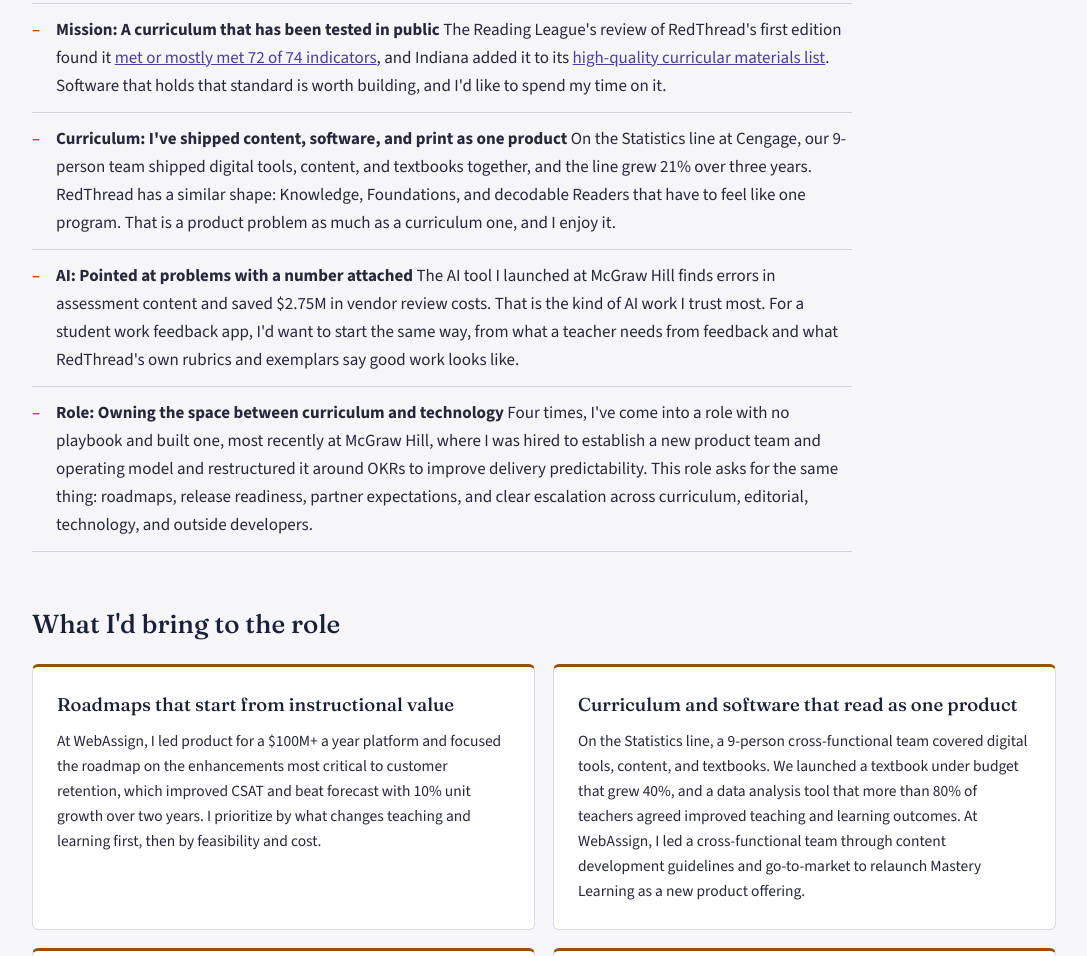
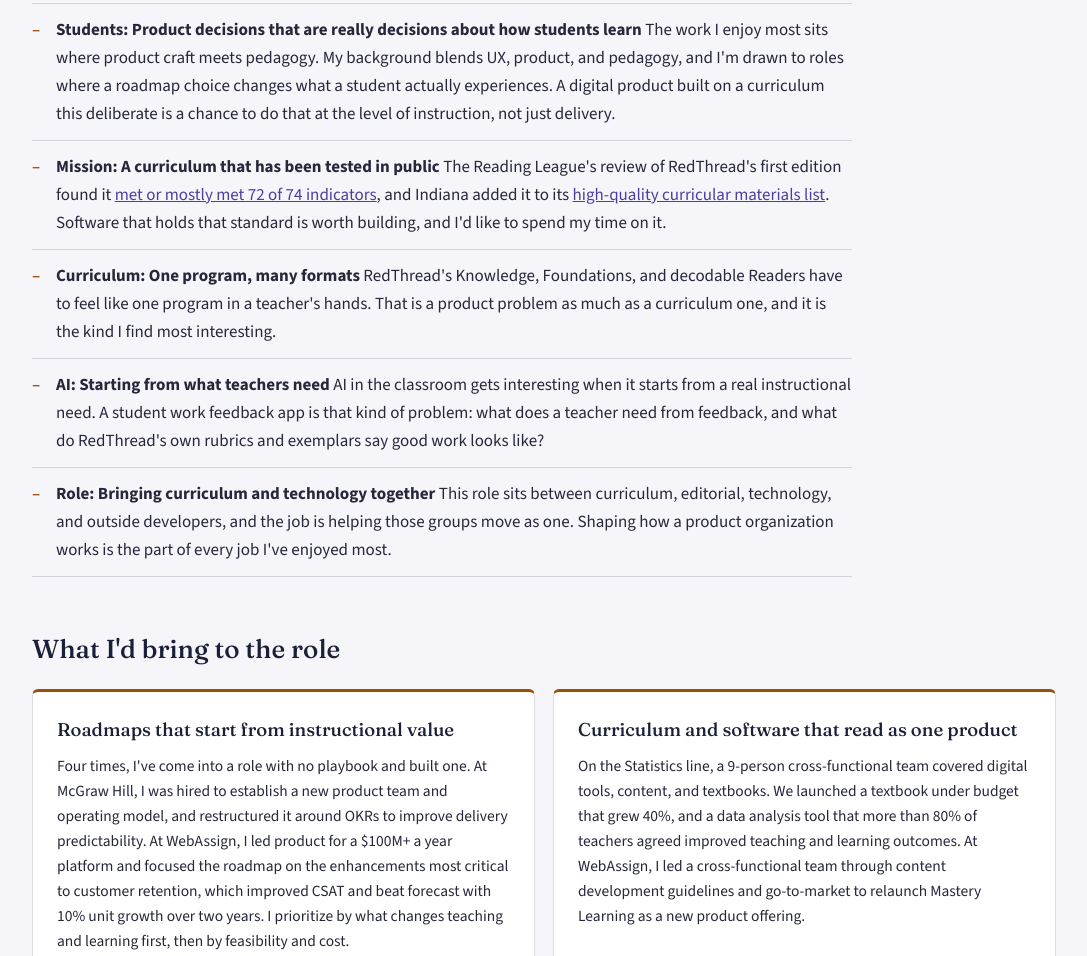
Before and after one commit to TrusProductGuy/TrusProductGuy.github.io, a plain HTML site: page lavinia/index.html in a window 1280 px wide. Shown: the part 853-1809 px from the top of the page, without its empty margins (96-1183 px from the left). Drawn offline with nearby package versions, Linux system fonts and the light colour scheme.

Commit message:
Separate Why (motivation) from What I'd bring (evidence) on Lavinia site
Co-Authored-By: Claude Sonnet 5.5 <noreply@anthropic.com>
Claude-Session: https://claude.ai/code/session_015UW84vFohKP9gVFm4iy3dW

```diff
--- a/lavinia/index.html
+++ b/lavinia/index.html
@@ -39,16 +39,18 @@ const CONFIG = {
 
   whyTitle: "Why Lavinia Group and why this role",
   whyBullets: [
+    "<strong>Students: Product decisions that are really decisions about how students learn</strong> The work I enjoy most sits where product craft meets pedagogy. My background blends UX, product, and pedagogy, and I'm drawn to roles where a roadmap choice changes what a student actually experiences. A digital product built on a curriculum this deliberate is a chance to do that at the level of instruction, not just delivery.",
     "<strong>Mission: A curriculum that has been tested in public</strong> The Reading League's review of RedThread's first edition found it <a style='color:#4A3F9E' href='https://k12coalition.com/?p=8517'>met or mostly met 72 of 74 indicators</a>, and Indiana added it to its <a style='color:#4A3F9E' href='https://k12coalition.com/news/indiana-department-of-education-approves-redthread-literacy-for-k-8-core-reading/'>high-quality curricular materials list</a>. Software that holds that standard is worth building, and I'd like to spend my time on it.",
-    "<strong>Curriculum: I've shipped content, software, and print as one product</strong> On the Statistics line at Cengage, our 9-person team shipped digital tools, content, and textbooks together, and the line grew 21% over three years. RedThread has a similar shape: Knowledge, Foundations, and decodable Readers that have to feel like one program. That is a product problem as much as a curriculum one, and I enjoy it.",
-    "<strong>AI: Pointed at problems with a number attached</strong> The AI tool I launched at McGraw Hill finds errors in assessment content and saved $2.75M in vendor review costs. That is the kind of AI work I trust most. For a student work feedback app, I'd want to start the same way, from what a teacher needs from feedback and what RedThread's own rubrics and exemplars say good work looks like.",
-    "<strong>Role: Owning the space between curriculum and technology</strong> Four times, I've come into a role with no playbook and built one, most recently at McGraw Hill, where I was hired to establish a new product team and operating model and restructured it around OKRs to improve delivery predictability. This role asks for the same thing: roadmaps, release readiness, partner expectations, and clear escalation across curriculum, editorial, technology, and outside developers."
+    "<strong>Curriculum: One program, many formats</strong> RedThread's Knowledge, Foundations, and decodable Readers have to feel like one program in a teacher's hands. That is a product problem as much as a curriculum one, and it is the kind I find most interesting.",
+    "<strong>AI: Starting from what teachers need</strong> AI in the classroom gets interesting when it starts from a real instructional need. A student work feedback app is that kind of problem: what does a teacher need from feedback, and what do RedThread's own rubrics and exemplars say good work looks like?",
+    "<strong>Role: Bringing curriculum and technology together</strong> This role sits between curriculum, editorial, technology, and outside developers, and the job is helping those groups move as one. Shaping how a product organization works is the part of every job I've enjoyed most."
   ],
+
 
   bringTitle: "What I'd bring to the role",
   cards: [
     { title: "Roadmaps that start from instructional value",
-      body: "At WebAssign, I led product for a $100M+ a year platform and focused the roadmap on the enhancements most critical to customer retention, which improved CSAT and beat forecast with 10% unit growth over two years. I prioritize by what changes teaching and learning first, then by feasibility and cost." },
+      body: "Four times, I've come into a role with no playbook and built one. At McGraw Hill, I was hired to establish a new product team and operating model, and restructured it around OKRs to improve delivery predictability. At WebAssign, I led product for a $100M+ a year platform and focused the roadmap on the enhancements most critical to customer retention, which improved CSAT and beat forecast with 10% unit growth over two years. I prioritize by what changes teaching and learning first, then by feasibility and cost." },
     { title: "Curriculum and software that read as one product",
       body: "On the Statistics line, a 9-person cross-functional team covered digital tools, content, and textbooks. We launched a textbook under budget that grew 40%, and a data analysis tool that more than 80% of teachers agreed improved teaching and learning outcomes. At WebAssign, I led a cross-functional team through content development guidelines and go-to-market to relaunch Mastery Learning as a new product offering." },
     { title: "Pilots, quality, and launch readiness",
```
